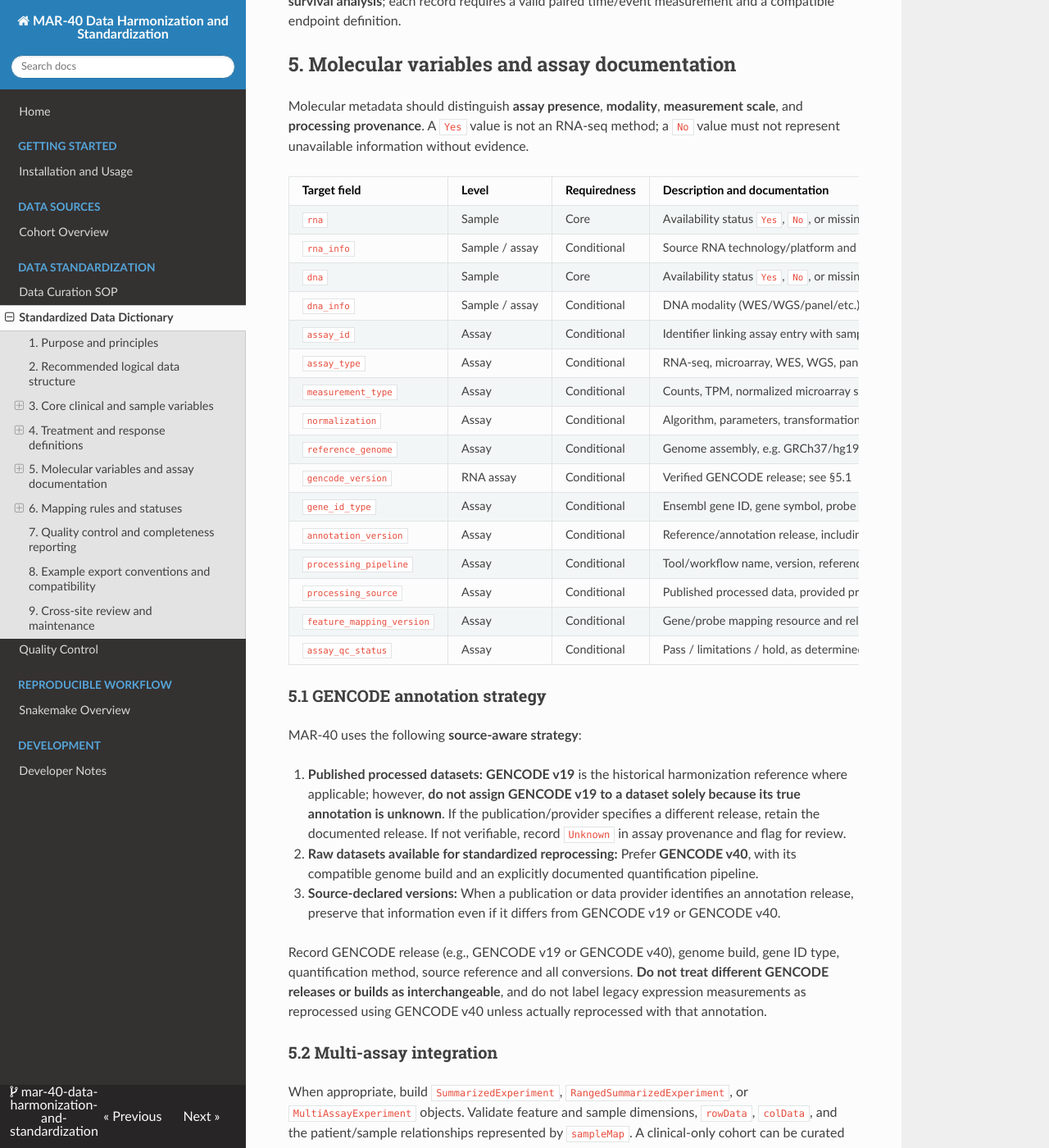
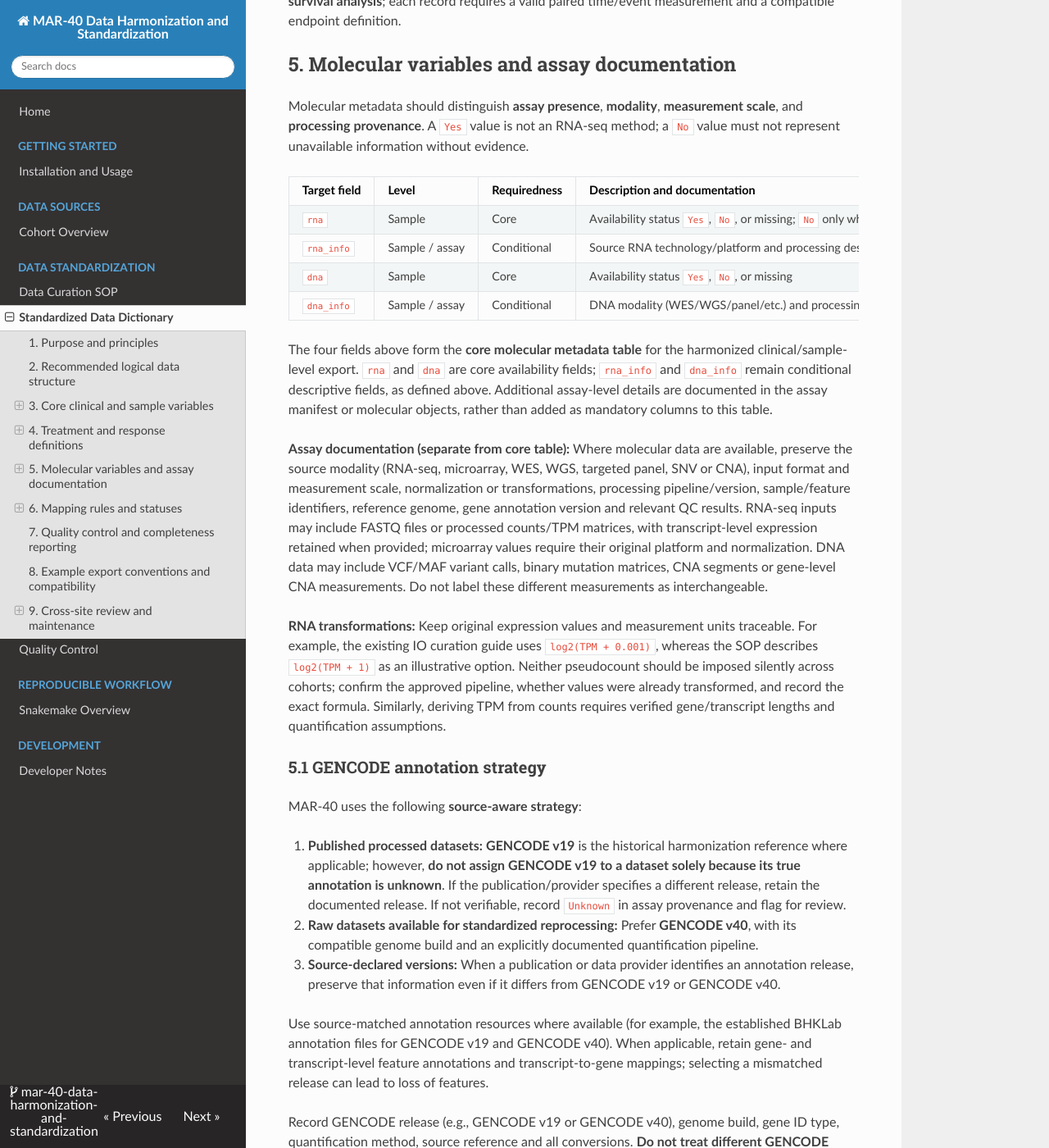
Before and after one commit to bhklab/mar40-data-harmonization, an MkDocs documentation site: the page built from docs/data_dictionary.md, in a window 1280 px wide and 1400 px high, scrolled down 4097 px. Shown: the whole window at 82% size. Built offline with MkDocs 1.6.1, drawn with Linux system fonts in a browser that asks for light colours; nearby versions of some CDN libraries; some of the changed text lies outside the part shown.

Commit message:
updat edat adictionary

````diff
--- a/docs/data_dictionary.md
+++ b/docs/data_dictionary.md
@@ -112,18 +112,12 @@ Molecular metadata should distinguish **assay presence**, **modality**, **measur
 | `rna_info` | Sample / assay | Conditional | Source RNA technology/platform and processing description; use structured assay manifest for full details |
 | `dna` | Sample | Core | Availability status `Yes`, `No`, or missing |
 | `dna_info` | Sample / assay | Conditional | DNA modality (WES/WGS/panel/etc.) and processing summary |
-| `assay_id` | Assay | Conditional | Identifier linking assay entry with sample |
-| `assay_type` | Assay | Conditional | RNA-seq, microarray, WES, WGS, panel, SNV, CNA, etc. |
-| `measurement_type` | Assay | Conditional | Counts, TPM, normalized microarray signal, variant calls, segments, gene-level CNA, etc. |
-| `normalization` | Assay | Conditional | Algorithm, parameters, transformations and pseudocount (if any) |
-| `reference_genome` | Assay | Conditional | Genome assembly, e.g. GRCh37/hg19 or GRCh38/hg38, **verified from source/pipeline** |
-| `gencode_version` | RNA assay | Conditional | Verified GENCODE release; see §5.1 |
-| `gene_id_type` | Assay | Conditional | Ensembl gene ID, gene symbol, probe ID, etc.; record version suffix policy |
-| `annotation_version` | Assay | Conditional | Reference/annotation release, including non-GENCODE sources as applicable |
-| `processing_pipeline` | Assay | Conditional | Tool/workflow name, version, reference and parameters |
-| `processing_source` | Assay | Conditional | Published processed data, provided processed data, or MAR-40 raw-data reprocessing |
-| `feature_mapping_version` | Assay | Conditional | Gene/probe mapping resource and release |
-| `assay_qc_status` | Assay | Conditional | Pass / limitations / hold, as determined by QC procedure |
+
+The four fields above form the **core molecular metadata table** for the harmonized clinical/sample-level export. `rna` and `dna` are core availability fields; `rna_info` and `dna_info` remain conditional descriptive fields, as defined above. Additional assay-level details are documented in the assay manifest or molecular objects, rather than added as mandatory columns to this table.
+
+**Assay documentation (separate from core table):** Where molecular data are available, preserve the source modality (RNA-seq, microarray, WES, WGS, targeted panel, SNV or CNA), input format and measurement scale, normalization or transformations, processing pipeline/version, sample/feature identifiers, reference genome, gene annotation version and relevant QC results. RNA-seq inputs may include FASTQ files or processed counts/TPM matrices, with transcript-level expression retained when provided; microarray values require their original platform and normalization. DNA data may include VCF/MAF variant calls, binary mutation matrices, CNA segments or gene-level CNA measurements. Do not label these different measurements as interchangeable.
+
+**RNA transformations:** Keep original expression values and measurement units traceable. For example, the existing IO curation guide uses `log2(TPM + 0.001)`, whereas the SOP describes `log2(TPM + 1)` as an illustrative option. Neither pseudocount should be imposed silently across cohorts; confirm the approved pipeline, whether values were already transformed, and record the exact formula. Similarly, deriving TPM from counts requires verified gene/transcript lengths and quantification assumptions.
 
 ### 5.1 GENCODE annotation strategy
 
@@ -135,9 +129,13 @@ MAR-40 uses the following **source-aware strategy**:
 
 3. **Source-declared versions:** When a publication or data provider identifies an annotation release, preserve that information even if it differs from GENCODE v19 or GENCODE v40.
 
+Use source-matched annotation resources where available (for example, the established BHKLab annotation files for GENCODE v19 and GENCODE v40). When applicable, retain gene- and transcript-level feature annotations and transcript-to-gene mappings; selecting a mismatched release can lead to loss of features.
+
 Record GENCODE release (e.g., GENCODE v19 or GENCODE v40), genome build, gene ID type, quantification method, source reference and all conversions. **Do not treat different GENCODE releases or builds as interchangeable**, and do not label legacy expression measurements as reprocessed using GENCODE v40 unless actually reprocessed with that annotation.
 
 ### 5.2 Multi-assay integration
+
+The existing IO curation workflow uses `SummarizedExperiment` and `RangedSummarizedExperiment` to store assays, with clinical metadata linked through `MultiAssayExperiment` (`MAE`). The final MAE structure should retain `experiments()`, `colData()`, and `sampleMap()` so that molecular samples are correctly associated with patients.
 
 When appropriate, build `SummarizedExperiment`, `RangedSummarizedExperiment`, or `MultiAssayExperiment` objects. Validate feature and sample dimensions, `rowData`, `colData`, and the patient/sample relationships represented by `sampleMap`. A clinical-only cohort can be curated without generating a fictitious molecular assay.
 
@@ -200,25 +198,15 @@ The current MAR-40 synthetic sample-level visualization workflow uses fields inc
 Suggested locally generated cohort outputs (subject to source permissions):
 
 ```text
-
 <cohort_id>/
-
-  source_manifest.tsv
-
-  mapping_log.tsv
-
-  clinical_harmonized.csv
-
-  sample_metadata.csv
-
-  assay_manifest.tsv
-
-  qc_summary.tsv
-
-  unresolved_issues.tsv
-
-  run_manifest.txt
-
+├── source_manifest.tsv
+├── mapping_log.tsv
+├── clinical_harmonized.csv
+├── sample_metadata.csv
+├── assay_manifest.tsv
+├── qc_summary.tsv
+├── unresolved_issues.tsv
+└── run_manifest.txt
 ```
 
 The files and layout above describe an **output contract to implement**, not a claim that every file currently exists. Data protection and permitted sharing take precedence over repository convenience.
@@ -228,3 +216,9 @@ The files and layout above describe an **output contract to implement**, not a c
 The **MAR-40 harmonization team** maintains this dictionary together with the SOP and executable QC/mapping configuration. A contributing site documents source-specific details and flags uncertainties. Material changes (e.g., endpoint definitions, treatment grouping, OncoTree release, GENCODE processing, access conventions) should be reviewed with the relevant scientific/data leads and recorded in Git history before adoption across sites.
 
 When updating a field, record: **what changed, why, affected cohorts/analyses, version, reviewer, date and required reprocessing**. Maintain backward-compatible mappings where feasible. Do not silently replace historical values in already released outputs.
+
+### Dictionary change history
+
+| Version | Date | Description |
+|---|---|---|
+| 1.0 | 2026-11-20 | Consolidated MAR-40 data dictionary aligned to the multicentre SOP v1.0; canonical fields, source mapping, access, treatment/response/survival and GENCODE provenance conventions. |
````
Also changed, not shown: other parts of docs/data_dictionary.md (+1 -1 lines).
